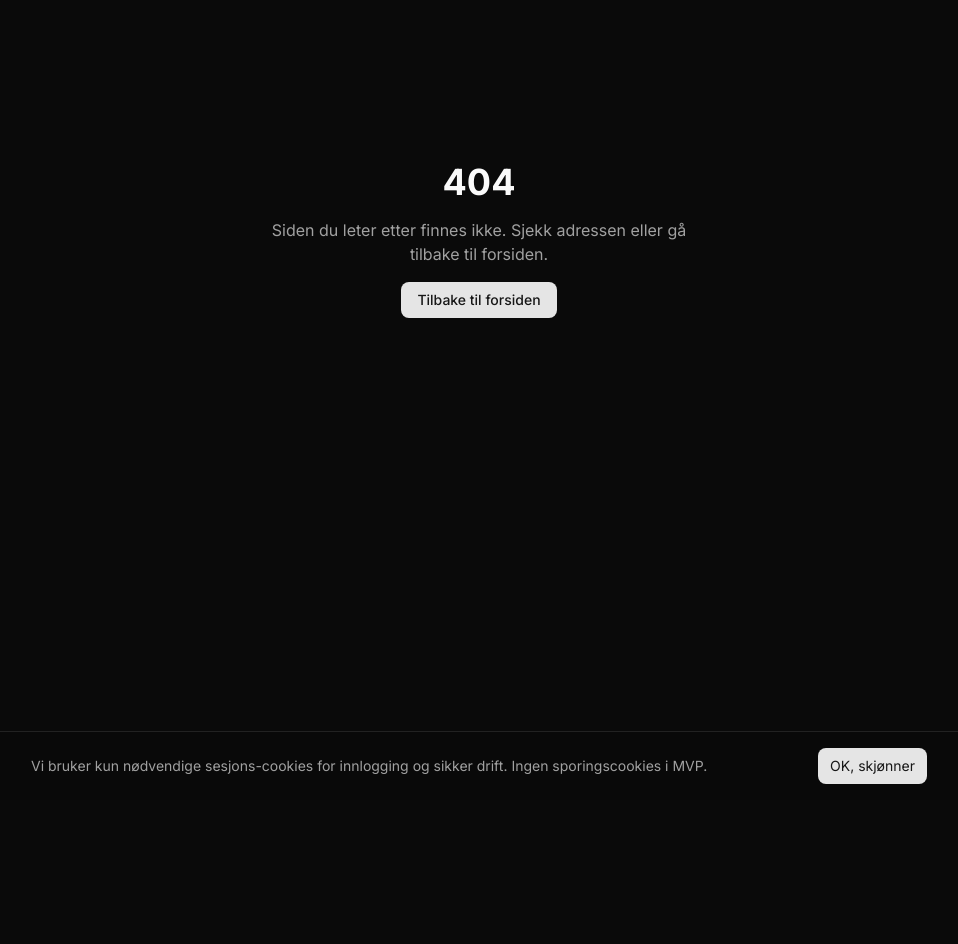
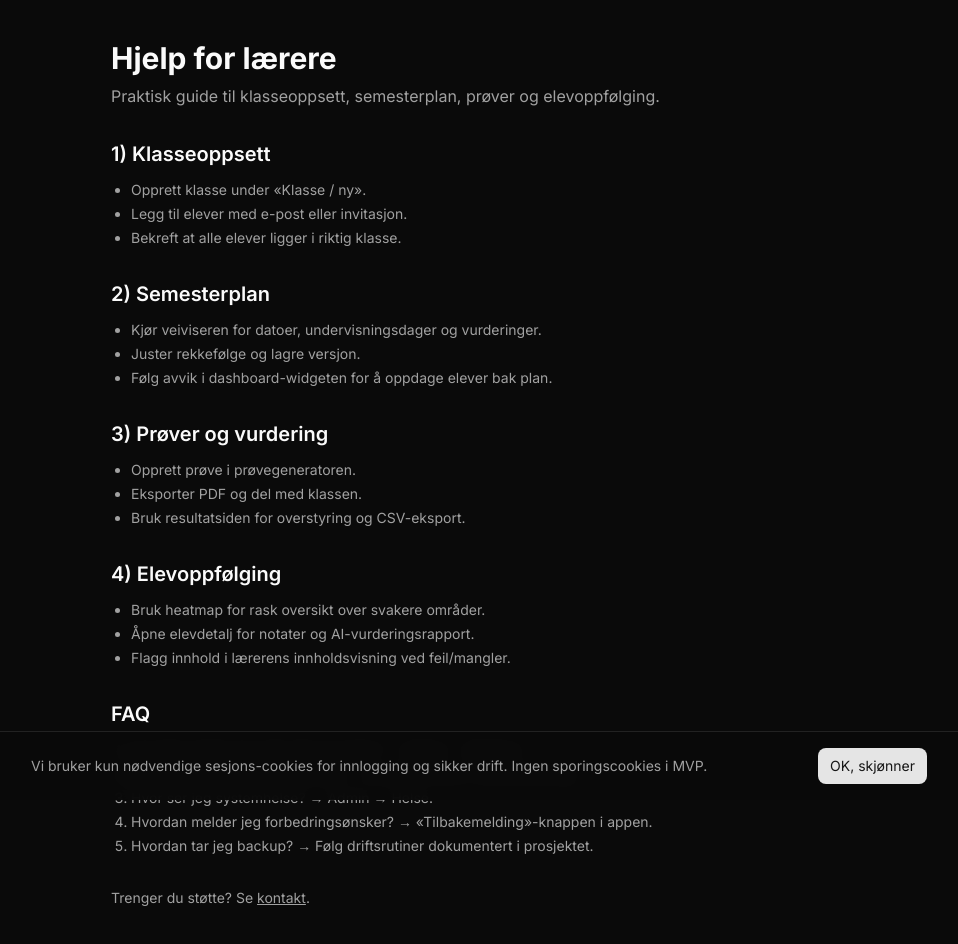
Before and after one commit to TroSelClaw/ypsimath, a Next.js app: page /hjelp/laerer in a window 1280 px wide. Before the commit this address had no page. Shown: the top 944 px of the page, without its empty margins (161-1119 px from the left). Before the commit the page ends 800 px from the top, so only its background shows below. Built offline with nearby package versions, Linux system fonts and the light colour scheme.

Commit message:
feat(TASK-077): add help pages and role-based onboarding tour

```diff
--- /dev/null
+++ b/src/app/hjelp/elev/page.tsx
@@ -0,0 +1,56 @@
+import Link from 'next/link'
+
+export default function ElevHjelpPage() {
+  return (
+    <main className="mx-auto max-w-3xl space-y-8 px-4 py-10">
+      <header className="space-y-2">
+        <h1 className="text-3xl font-bold">Hjelp for elever</h1>
+        <p className="text-muted-foreground">
+          Kort guide til hvordan du bruker wiki, chat, oppgaver og flashcards i YpsiMath.
+        </p>
+      </header>
+
+      <section className="space-y-3">
+        <h2 className="text-xl font-semibold">1) Wiki</h2>
+        <ul className="list-disc space-y-1 pl-5 text-sm text-muted-foreground">
+          <li>Start med teori og regler i temaet ditt.</li>
+          <li>Åpne eksempler for stegvis løsning.</li>
+          <li>Bruk «Vis hint» før «Vis fasit» for best læringseffekt.</li>
+        </ul>
+      </section>
+
+      <section className="space-y-3">
+        <h2 className="text-xl font-semibold">2) Chat-tutor</h2>
+        <ul className="list-disc space-y-1 pl-5 text-sm text-muted-foreground">
+          <li>Still konkrete spørsmål (f.eks. «Hvorfor blir derivert av ln(x) lik 1/x?»).</li>
+          <li>Be om hint og delsteg, ikke bare svar.</li>
+          <li>Last opp bilde av utregning ved behov.</li>
+        </ul>
+      </section>
+
+      <section className="space-y-3">
+        <h2 className="text-xl font-semibold">3) Flashcards</h2>
+        <ul className="list-disc space-y-1 pl-5 text-sm text-muted-foreground">
+          <li>Ta en kort økt daglig (5–10 minutter).</li>
+          <li>Vurder ærlig: Husket / Nesten / Glemte.</li>
+          <li>Systemet planlegger neste repetisjon automatisk.</li>
+        </ul>
+      </section>
+
+      <section className="space-y-3">
+        <h2 className="text-xl font-semibold">Vanlige spørsmål (FAQ)</h2>
+        <ol className="list-decimal space-y-1 pl-5 text-sm text-muted-foreground">
+          <li>Hvordan bytter jeg tema? → Bruk Fremgang-siden og velg planet.</li>
+          <li>Hvor ser jeg målene mine? → Åpne Profil.</li>
+          <li>Hva betyr «i rute»? → Du følger semesterplanen.</li>
+          <li>Kan jeg bruke chat på norsk? → Ja, chat svarer på norsk.</li>
+          <li>Hvordan rapporterer jeg feil? → Bruk «Tilbakemelding»-knappen i appen.</li>
+        </ol>
+      </section>
+
+      <p className="text-sm text-muted-foreground">
+        Trenger du mer hjelp? Gå til <Link href="/kontakt" className="underline">kontakt</Link>.
+      </p>
+    </main>
+  )
+}
--- /dev/null
+++ b/src/app/hjelp/laerer/page.tsx
@@ -0,0 +1,65 @@
+import Link from 'next/link'
+
+export default function LaererHjelpPage() {
+  return (
+    <main className="mx-auto max-w-3xl space-y-8 px-4 py-10">
+      <header className="space-y-2">
+        <h1 className="text-3xl font-bold">Hjelp for lærere</h1>
+        <p className="text-muted-foreground">
+          Praktisk guide til klasseoppsett, semesterplan, prøver og elevoppfølging.
+        </p>
+      </header>
+
+      <section className="space-y-3">
+        <h2 className="text-xl font-semibold">1) Klasseoppsett</h2>
+        <ul className="list-disc space-y-1 pl-5 text-sm text-muted-foreground">
+          <li>Opprett klasse under «Klasse / ny».</li>
+          <li>Legg til elever med e-post eller invitasjon.</li>
+          <li>Bekreft at alle elever ligger i riktig klasse.</li>
+        </ul>
+      </section>
+
+      <section className="space-y-3">
+        <h2 className="text-xl font-semibold">2) Semesterplan</h2>
+        <ul className="list-disc space-y-1 pl-5 text-sm text-muted-foreground">
+          <li>Kjør veiviseren for datoer, undervisningsdager og vurderinger.</li>
+          <li>Juster rekkefølge og lagre versjon.</li>
+          <li>Følg avvik i dashboard-widgeten for å oppdage elever bak plan.</li>
+        </ul>
+      </section>
+
+      <section className="space-y-3">
+        <h2 className="text-xl font-semibold">3) Prøver og vurdering</h2>
+        <ul className="list-disc space-y-1 pl-5 text-sm text-muted-foreground">
+          <li>Opprett prøve i prøvegeneratoren.</li>
+          <li>Eksporter PDF og del med klassen.</li>
+          <li>Bruk resultatsiden for overstyring og CSV-eksport.</li>
+        </ul>
+      </section>
+
+      <section className="space-y-3">
+        <h2 className="text-xl font-semibold">4) Elevoppfølging</h2>
+        <ul className="list-disc space-y-1 pl-5 text-sm text-muted-foreground">
+          <li>Bruk heatmap for rask oversikt over svakere områder.</li>
+          <li>Åpne elevdetalj for notater og AI-vurderingsrapport.</li>
+          <li>Flagg innhold i lærerens innholdsvisning ved feil/mangler.</li>
+        </ul>
+      </section>
+
+      <section className="space-y-3">
+        <h2 className="text-xl font-semibold">FAQ</h2>
+        <ol className="list-decimal space-y-1 pl-5 text-sm text-muted-foreground">
+          <li>Hvordan bytter jeg rolle på en bruker? → Admin → Brukere.</li>
+          <li>Hva gjør jeg ved feil i AI-retting? → Overstyr score i resultatvisning.</li>
+          <li>Hvor ser jeg systemhelse? → Admin → Helse.</li>
+          <li>Hvordan melder jeg forbedringsønsker? → «Tilbakemelding»-knappen i appen.</li>
+          <li>Hvordan tar jeg backup? → Følg driftsrutiner dokumentert i prosjektet.</li>
+        </ol>
+      </section>
+
+      <p className="text-sm text-muted-foreground">
+        Trenger du støtte? Se <Link href="/kontakt" className="underline">kontakt</Link>.
+      </p>
+    </main>
+  )
+}
--- /dev/null
+++ b/src/app/kontakt/page.tsx
@@ -0,0 +1,19 @@
+export default function KontaktPage() {
+  return (
+    <main className="mx-auto max-w-2xl space-y-6 px-4 py-10">
+      <h1 className="text-3xl font-bold">Kontakt</h1>
+      <p className="text-muted-foreground">
+        Har du spørsmål om undervisning, innhold eller tekniske problemer i YpsiMath?
+      </p>
+
+      <div className="rounded-xl border p-4">
+        <p className="text-sm text-muted-foreground">Kontaktlærer (testmiljø)</p>
+        <p className="mt-1 font-medium">test.laerer@ypsimath.test</p>
+      </div>
+
+      <p className="text-sm text-muted-foreground">
+        For feil i appen: bruk også knappen <strong>Tilbakemelding</strong> nederst i grensesnittet.
+      </p>
+    </main>
+  )
+}
--- a/src/components/app-shell/app-shell.tsx
+++ b/src/components/app-shell/app-shell.tsx
@@ -7,6 +7,7 @@ import { MobileHeader } from './mobile-header'
 import { MobileBottomNav } from './mobile-bottom-nav'
 import { SearchDialog } from '@/components/search/search-dialog'
 import { FeedbackButton } from '@/components/feedback/feedback-button'
+import { TooltipTour } from '@/components/onboarding/tooltip-tour'
 
 export interface AppShellProfile {
   id: string
@@ -30,6 +31,7 @@ export function AppShell({ children, profile, navItems }: AppShellProps) {
           <SearchDialog />
         </div>
         <main className="flex-1 p-4 pb-20 md:p-6 md:pb-6">{children}</main>
+        <TooltipTour role={profile.role} />
         <FeedbackButton />
         <MobileBottomNav navItems={navItems} />
       </div>
--- /dev/null
+++ b/src/components/onboarding/tooltip-tour.tsx
@@ -0,0 +1,113 @@
+'use client'
+
+import { useEffect, useMemo, useState } from 'react'
+import Link from 'next/link'
+import { Button } from '@/components/ui/button'
+
+interface TooltipTourProps {
+  role: string
+}
+
+interface TourStep {
+  title: string
+  description: string
+  href: string
+  cta: string
+}
+
+function getSteps(role: string): TourStep[] {
+  if (role === 'teacher' || role === 'admin') {
+    return [
+      {
+        title: 'Steg 1: Sett opp semesterplan',
+        description: 'Gå til semesterplan og bekreft datoer + rekkefølge på tema.',
+        href: '/laerer/semesterplan/ny',
+        cta: 'Åpne semesterplan',
+      },
+      {
+        title: 'Steg 2: Sjekk klasseoversikt',
+        description: 'Bruk dashboardet for å se varselkort, heatmap og elever som trenger støtte.',
+        href: '/laerer',
+        cta: 'Åpne oversikt',
+      },
+      {
+        title: 'Steg 3: Prøver og vurdering',
+        description: 'Opprett en prøve og åpne resultatsiden for vurdering.',
+        href: '/laerer/prover',
+        cta: 'Åpne prøver',
+      },
+    ]
+  }
+
+  return [
+    {
+      title: 'Steg 1: Les tema i wiki',
+      description: 'Start med teori og regler. Åpne eksempelblokkene for stegvis løsning.',
+      href: '/wiki',
+      cta: 'Åpne wiki',
+    },
+    {
+      title: 'Steg 2: Spør chat-tutor',
+      description: 'Still spørsmål når du står fast, og be om hint framfor fasit.',
+      href: '/chat',
+      cta: 'Åpne chat',
+    },
+    {
+      title: 'Steg 3: Repeter med flashcards',
+      description: 'Ta en kort økt daglig for å holde stoffet aktivt i minnet.',
+      href: '/flashcards',
+      cta: 'Åpne flashcards',
+    },
+  ]
+}
+
+export function TooltipTour({ role }: TooltipTourProps) {
+  const storageKey = useMemo(() => `ypsimath-tour-dismissed-${role}`, [role])
+  const [mounted, setMounted] = useState(false)
+  const [dismissed, setDismissed] = useState(true)
+  const [stepIndex, setStepIndex] = useState(0)
+
+  const steps = useMemo(() => getSteps(role), [role])
+
+  useEffect(() => {
+    setMounted(true)
+    const alreadyDismissed = window.localStorage.getItem(storageKey) === '1'
+    setDismissed(alreadyDismissed)
+  }, [storageKey])
+
+  if (!mounted || dismissed) return null
+
+  const step = steps[stepIndex]
+
+  return (
+    <div className="fixed top-20 right-4 z-50 w-80 rounded-xl border bg-background p-4 shadow-lg md:right-6">
+      <p className="text-xs font-medium text-muted-foreground">
+        Onboarding {stepIndex + 1}/{steps.length}
+      </p>
+      <h3 className="mt-1 text-sm font-semibold">{step.title}</h3>
+      <p className="mt-1 text-sm text-muted-foreground">{step.description}</p>
+      <div className="mt-3 flex gap-2">
+        <Button asChild size="sm">
+          <Link href={step.href}>{step.cta}</Link>
+        </Button>
+        {stepIndex < steps.length - 1 ? (
+          <Button type="button" size="sm" variant="outline" onClick={() => setStepIndex((prev) => prev + 1)}>
+            Neste
+          </Button>
+        ) : (
+          <Button
+            type="button"
+            size="sm"
+            variant="outline"
+            onClick={() => {
+              window.localStorage.setItem(storageKey, '1')
+              setDismissed(true)
+            }}
+          >
+            Ferdig
+          </Button>
+        )}
+      </div>
+    </div>
+  )
+}
```
Also changed, not shown: 2 other files (tests, documents, lock files or other folders).
